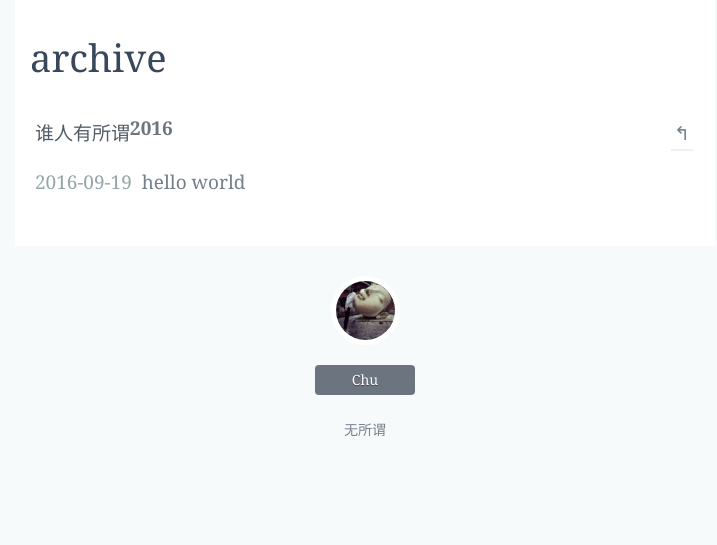
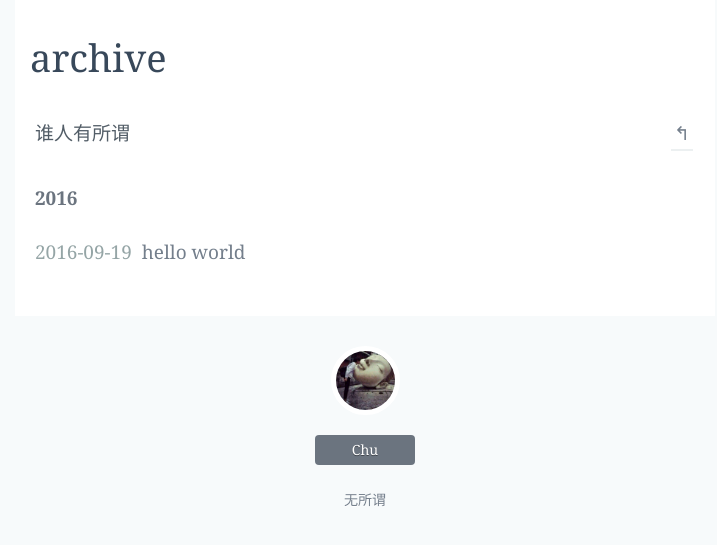
Before and after one commit to bqkc/bqkc.github.io, a Jekyll site: the page built from archive/index.md, in a window 1280 px wide. Shown: the top 545 px of the page, without its empty margins (275-992 px from the left). Built offline with Jekyll 4.4.1, drawn with Linux system fonts in a browser that asks for light colours.

Commit message:
Update index.md

```diff
--- a/archive/index.md
+++ b/archive/index.md
@@ -5,7 +5,7 @@
 ---
 
 
-<p><span style="float:left">谁人有所谓</span><span style="float:right"><a href="/">↰</a></span></p>
+谁人有所谓<span style="float:right"><a href="/">↰</a></span>
 
 
 
```
